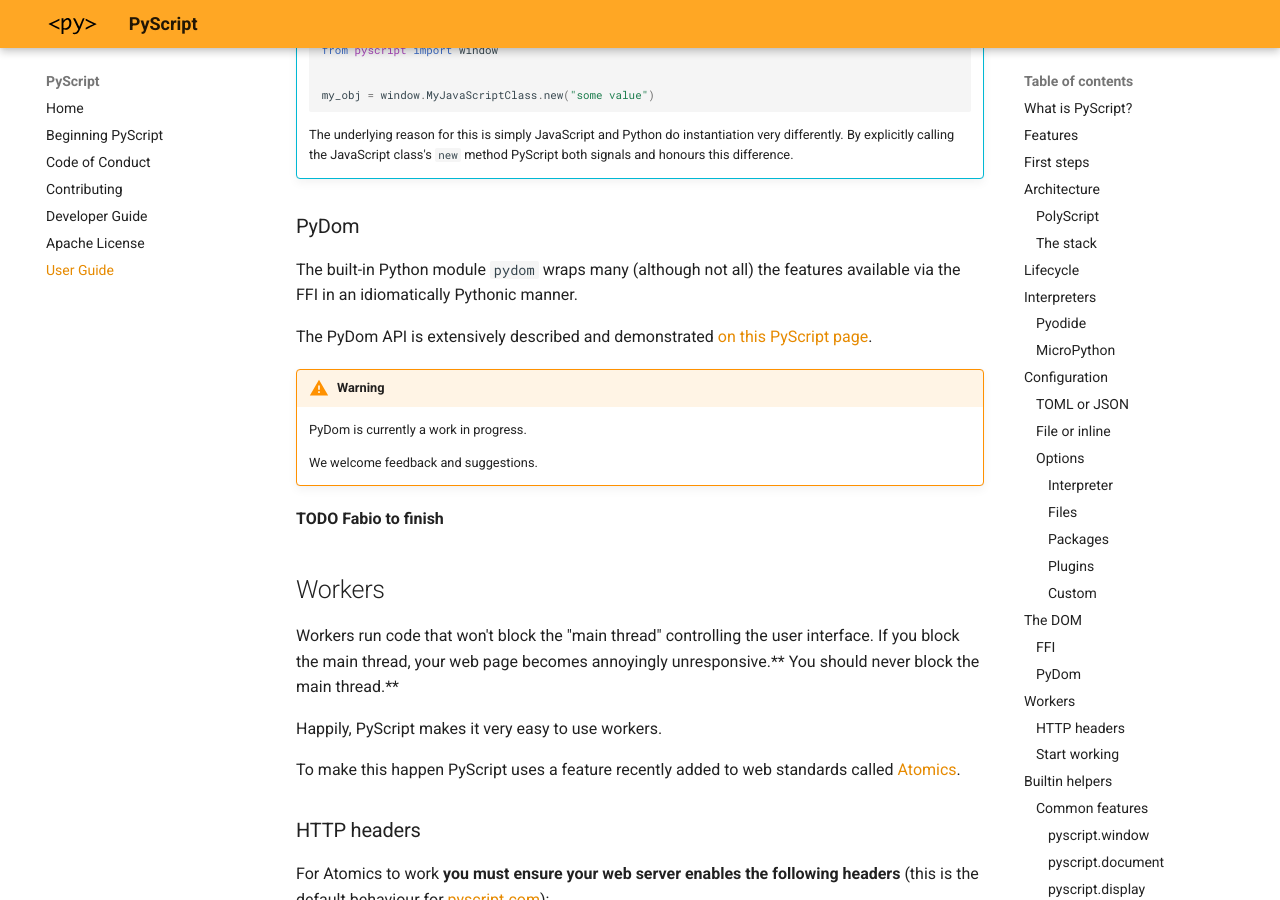
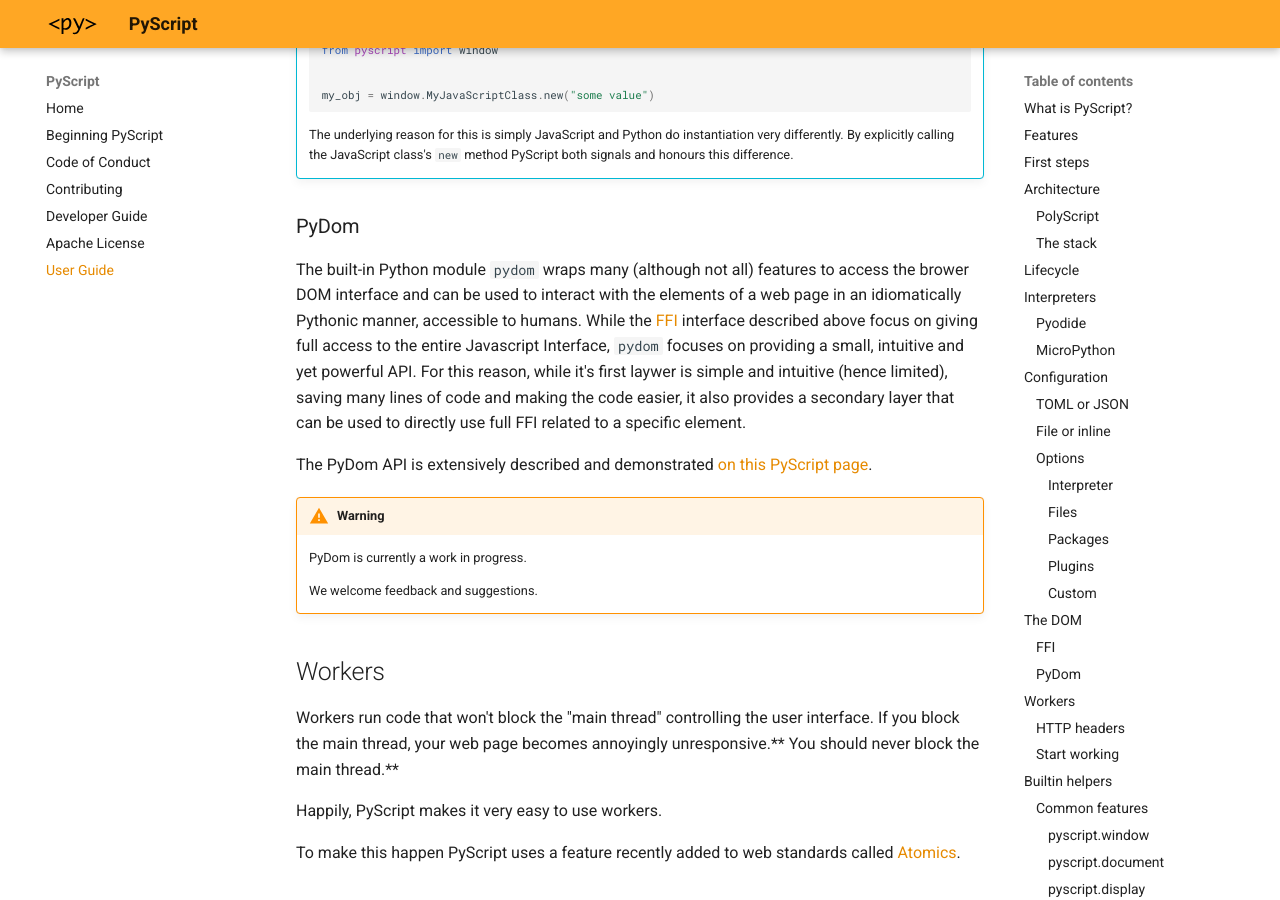
Before and after one commit to pyscript/docs, an MkDocs documentation site: the page built from docs/user-guide.md, in a window 1280 px wide and 900 px high, scrolled down 18753 px. Built offline with MkDocs 1.6.1 and Material for MkDocs 9.7.7, drawn with Linux system fonts in a browser that asks for light colours; the version menu is left out.

Commit message:
add initial paragraph related to Pydom

```diff
--- a/docs/user-guide.md
+++ b/docs/user-guide.md
@@ -918,8 +918,16 @@ equivalent values: `["hello", 1, 2, 3]`.
 
 ### PyDom
 
-The built-in Python module `pydom` wraps many (although not all) the features
-available via the FFI in an idiomatically Pythonic manner.
+The built-in Python module `pydom` wraps many (although not all) features
+to access the brower DOM interface and can be used to interact with the elements
+of a web page in an idiomatically Pythonic manner, accessible to humans. While the
+[FFI](#ffi) interface described above focus on giving full access to the entire
+Javascript Interface, `pydom` focuses on providing a small, intuitive and yet
+powerful API. For this reason, while it's first laywer is simple and intuitive
+(hence limited), saving many lines of code and making the code easier, it also provides
+a secondary layer that can be used to directly use full FFI related to a specific
+element.
+
 
 
 The PyDom API is extensively described and demonstrated
@@ -931,7 +939,7 @@ The PyDom API is extensively described and demonstrated
 
     We welcome feedback and suggestions.
 
-**TODO Fabio to finish**
+
 
 ## Workers
 
```
